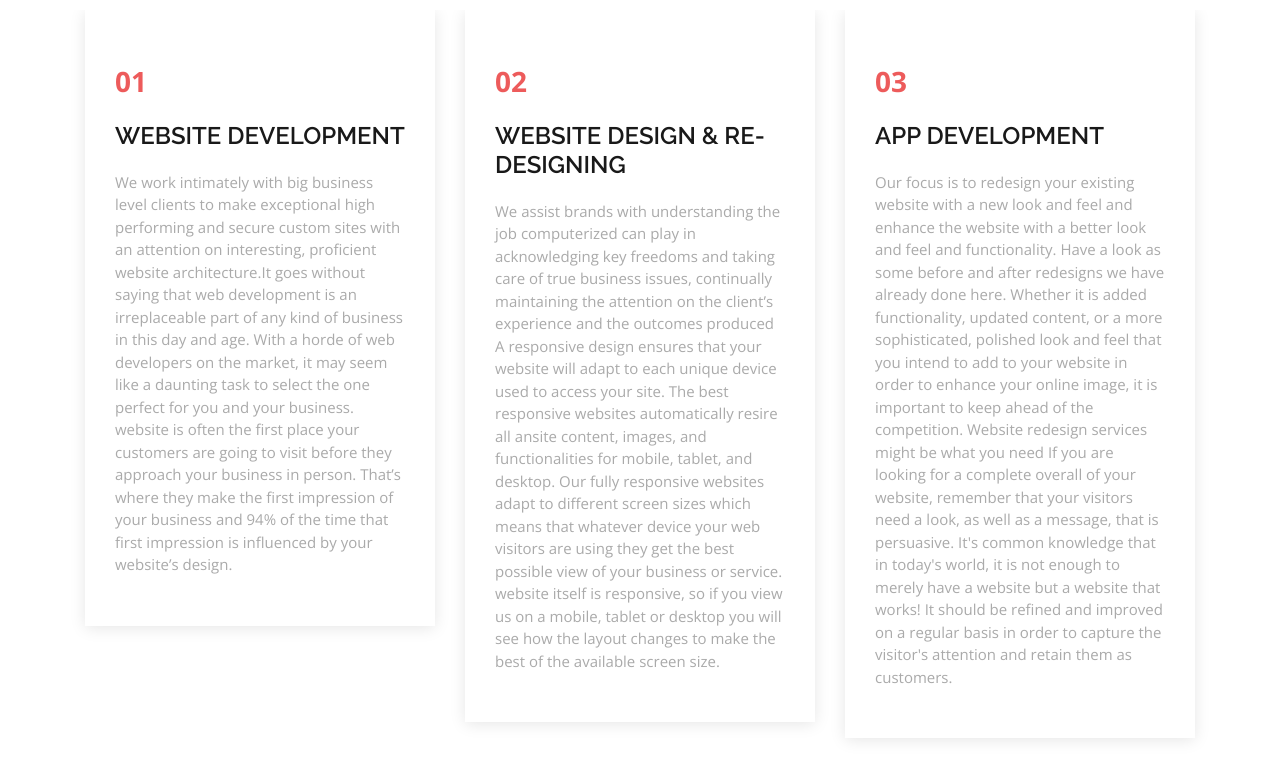
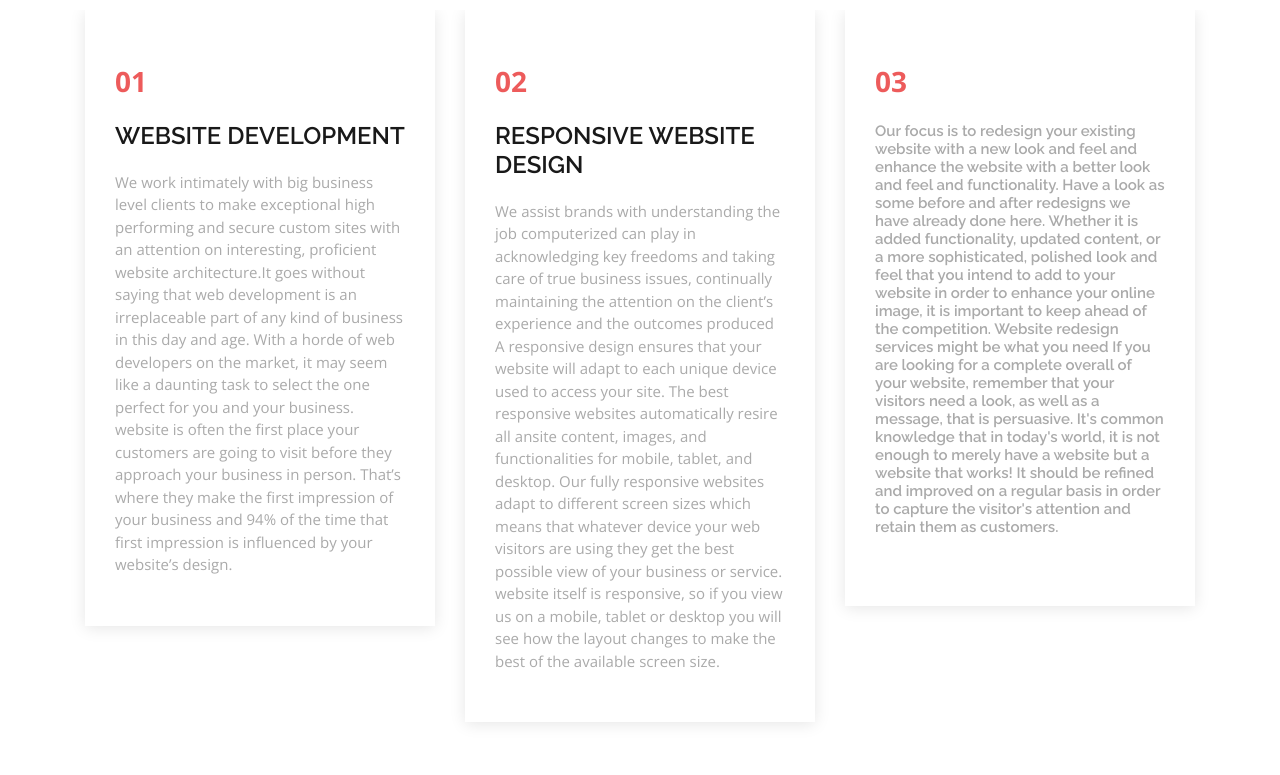
Before and after one commit to Igoraza/igoraza, a plain HTML site: page index.html in a window 1280 px wide. Shown: the part 1180-1955 px from the top of the page. Drawn offline with nearby package versions, Linux system fonts and the light colour scheme.

Commit message:
Update index.html

```diff
--- a/index.html
+++ b/index.html
@@ -119,7 +119,7 @@
           <div class="col-lg-4 mt-4 mt-lg-0" data-aos="fade-up" data-aos-delay="150">
             <div class="box">
               <span>02</span>
-              <h4>WEBSITE DESIGN & RE-DESIGNING</h4>
+              <h4>RESPONSIVE WEBSITE DESIGN </h4>
               <p>We assist brands with understanding the job computerized can play in acknowledging key freedoms and taking care of true business issues, continually maintaining the attention on the client’s experience and the outcomes produced
                 A responsive design ensures that your website will adapt to each unique device used to access your site. The best responsive websites automatically resire all ansite content, images, and functionalities for mobile, tablet, and desktop.
 
@@ -135,7 +135,7 @@
           <div class="col-lg-4 mt-4 mt-lg-0" data-aos="fade-up" data-aos-delay="300">
             <div class="box">
               <span>03</span>
-              <h4>APP DEVELOPMENT</h4>
+              <h4><WEBSITE DESIGN & RE-DESIGNING/h4>
               <p>Our focus is to redesign your existing website with a new look and feel and enhance the website with a better look and feel and functionality. Have a look as some before and after redesigns we have already done here. Whether it is added functionality, updated content, or a more sophisticated, polished look and feel that you intend to add to your website in order to enhance your online image, it is important to keep ahead of the competition. Website redesign services might be what you need
 
                 If you are looking for a complete overall of your website, remember that your visitors need a look, as well as a message, that is persuasive. It's common knowledge that in today's world, it is not enough to merely have a website but a website that works! It should be refined and improved on a regular basis in order to capture the visitor's attention and retain them as customers.
```
